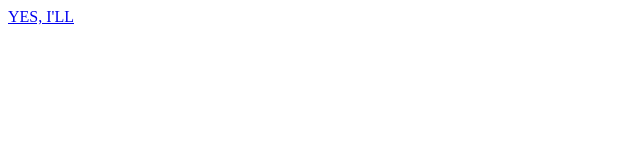
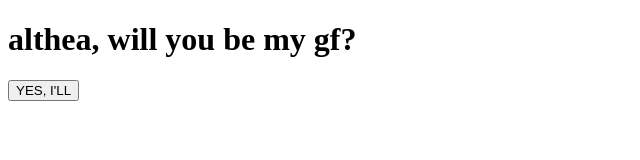
Before and after one commit to dvdnyll/forallthea, a plain HTML site: page index.html in a window 1280 px wide. Shown: the whole page, without its empty margins (0-640 px from the left). Drawn offline with Linux system fonts and the light colour scheme.

Commit message:
Update index.html

```diff
--- a/index.html
+++ b/index.html
@@ -8,7 +8,8 @@
         <meta http-equiv="X-UA-Compatible" content="ie=edge">
 
         <!-- Primary Meta Tags -->
-        <title>althea, will you be my gf?™</title>
-        <a class="btn btn-primary" href="https://wa.me/message/MVWXJNWP5AOMK1" role="button">YES, I'LL</a>
+        <title>from servano™</title>
+        <h1> althea, will you be my gf? </h1>
+        <button type="button" class="btn btn-primary" href="https://wa.me/message/MVWXJNWP5AOMK1" role="button">YES, I'LL</BUTTON>
 
 </html>
```
